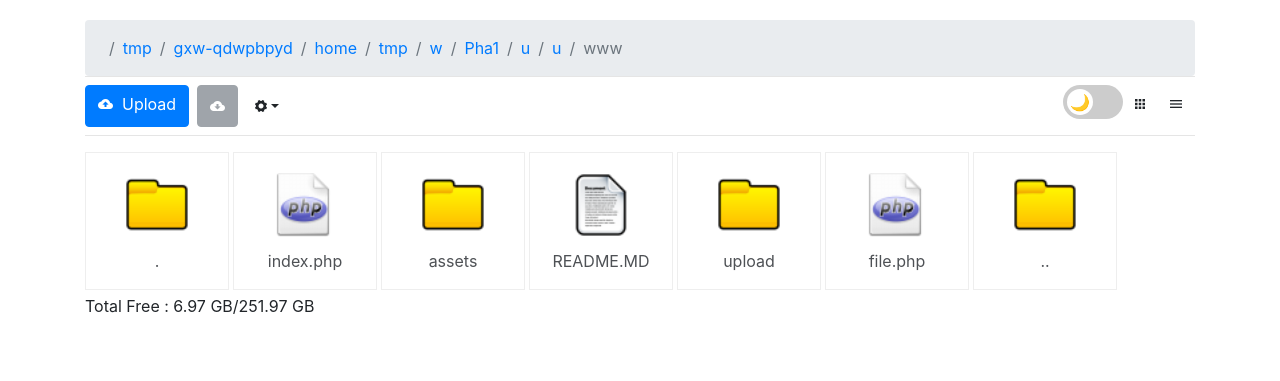
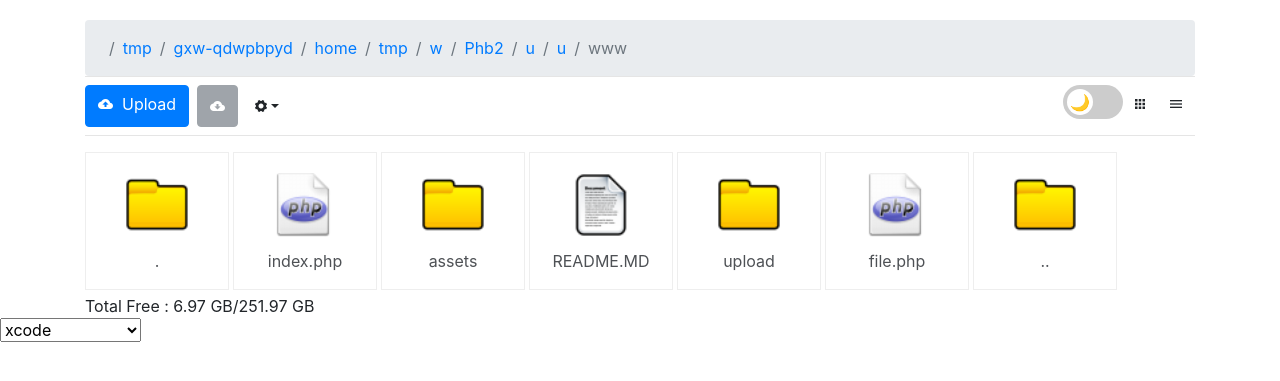
Before and after one commit to FaiezWaseem/filemanager, a PHP site: page /php/?p=1 in a window 1280 px wide. Shown: the top 381 px of the page. Run offline with PHP 8.4, Linux system fonts and the light colour scheme; data that the repository does not hold is empty; some libraries are stand-ins or nearby versions.

Commit message:
updated code editor theme choices

```diff
--- a/index.php
+++ b/index.php
@@ -128,7 +128,7 @@ function loadDir($input){
     <style type="text/css" media="screen">
     #editor {
         position: absolute;
-        top: 100px;
+        top: 20%;
         right: 0;
         bottom: 0;
         left: 0;
@@ -262,9 +262,28 @@ echo fm_enc(file_get_contents($_GET["edit"]));
 
 <script src="https://cdnjs.cloudflare.com/ajax/libs/ace/1.14.0/ace.min.js" integrity="sha512-s57ywpCtz+4PU992Bg1rDtr6+1z38gO2mS92agz2nqQcuMQ6IvgLWoQ2SFpImvg1rbgqBKeSEq0d9bo9NtBY0w==" crossorigin="anonymous" referrerpolicy="no-referrer"></script>
 <script>
-    var editor = ace.edit("editor");
-</script>
-<script>
+    // var editor = ace.edit("editor");
+    // editor.setTheme("ace/theme/twilight");
+    // editor.getSession().setMode("ace/mode/html");
+    (async () => {
+    let opt;
+    ["xcode","gob","chrome","tomorrow_night","solarized_dark","kuroir","github","dracula","katzenmilch","merbivore","nord_dark"].forEach(function(e){
+        opt += `<option value="${e}">${e}</option>`
+    })
+    await import('https://cdnjs.cloudflare.com/ajax/libs/ace/1.4.14/ace.js').catch((error) => console.log('Loading failed' + error))
+    document.body.appendChild(Object.assign(document.createElement("select"), {id: "themes", innerHTML: opt}))
+    // document.body.appendChild(Object.assign(document.createElement("div"), {id: "editor", style: "width:100%;height:100vh;border:1px black solid"}))
+    let editor = await ace.edit('editor')
+    ace.config.set('basePath', 'https://cdnjs.cloudflare.com/ajax/libs/ace/1.4.14/')
+    editor.setOptions({
+        theme: 'ace/theme/tomorrow_night',
+        mode: 'ace/mode/javascript'
+    })
+    themes.addEventListener('change', function(e){
+      editor.setOptions({
+        theme: 'ace/theme/' + e.target.value
+      })
+    })
     let form = document.getElementById("fileEdit");
   form.onsubmit = (e) =>{
     e.preventDefault();
@@ -275,8 +294,12 @@ echo fm_enc(file_get_contents($_GET["edit"]));
     console.log(inputTextFeild[0].value)
      form.submit();
    }
+})()
+</script>
+<script>
 
-     document.getElementById("darkSwitch").checked = window.localStorage.getItem("theme") === "dark" ? true : false;
+  try {
+    document.getElementById("darkSwitch").checked = window.localStorage.getItem("theme") === "dark" ? true : false;
   document.querySelector(".slider").onclick = () =>{
     if(document.getElementById("darkSwitch").checked){
       themeConfig.saveTheme("light")
@@ -285,6 +308,10 @@ echo fm_enc(file_get_contents($_GET["edit"]));
     }
     window.location.reload();
   }
+  } catch (error) {
+
+  }
+
   function DeleteClicked(){
     var markedCheckbox = document.querySelectorAll('.custom-control-input');
   for (let name of markedCheckbox) {
```
